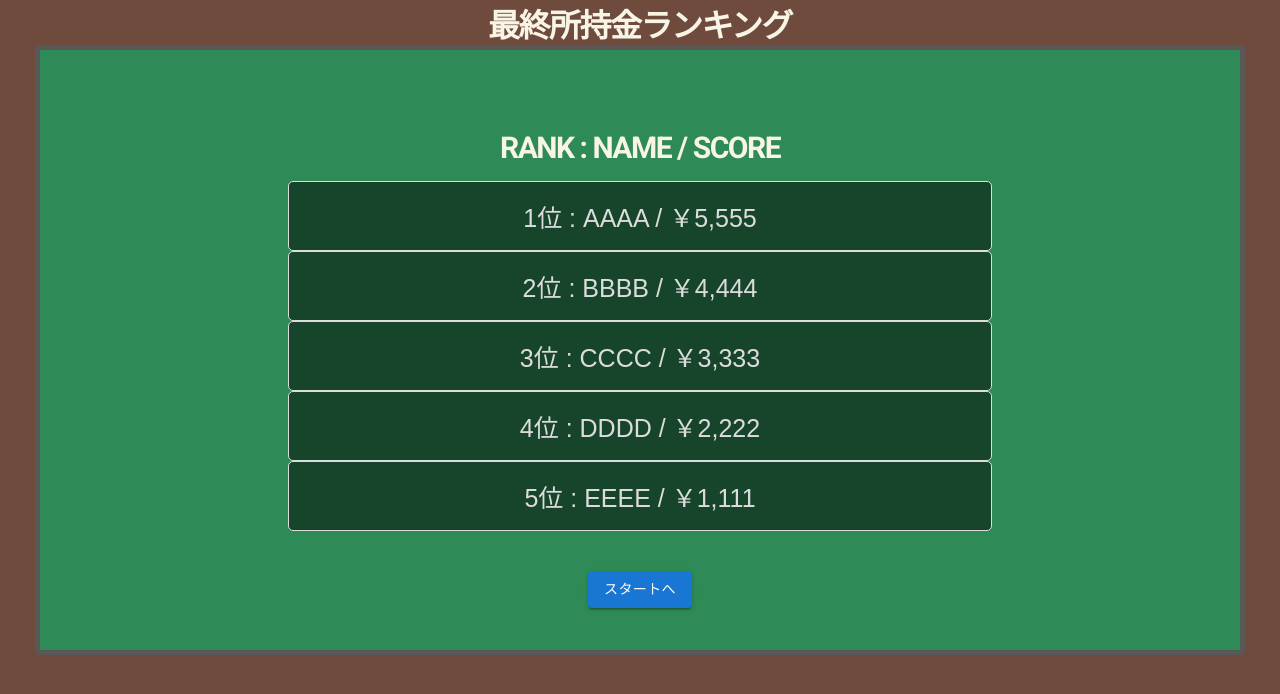
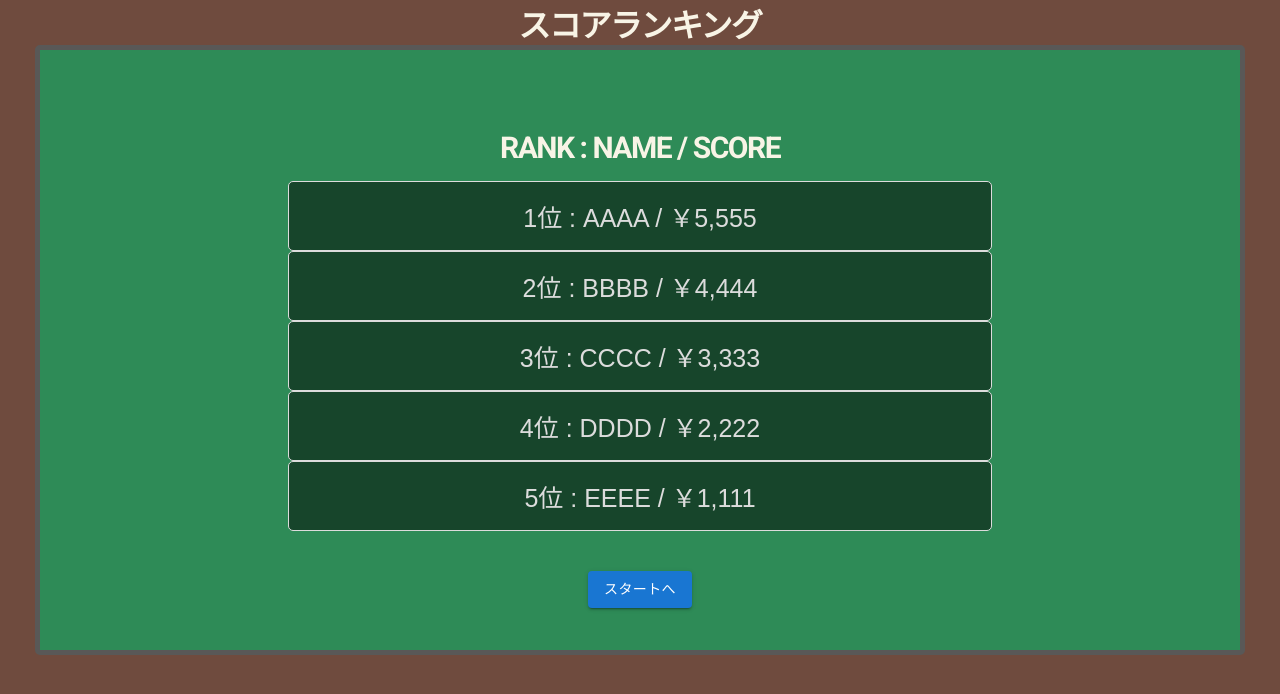
Before and after one commit to takayama-tomoaki/BlackJack, a React (Create React App) app: page /Ranking in a window 1280 px wide. Shown: the top 694 px of the page. Built offline with nearby package versions, Linux system fonts and the light colour scheme.

Commit message:
feat: 微修正。

```diff
--- a/src/components/Ranking.js
+++ b/src/components/Ranking.js
@@ -30,7 +30,7 @@ const Ranking = () => {
   return (
     <Box className="App">
       <Typography variant="h1">
-        <Box className={"h1-header"}>最終所持金ランキング</Box>
+        <Box className={"h1-header"}>スコアランキング</Box>
       </Typography>
       <Box id="table">
         <Box mt={10}>
```
